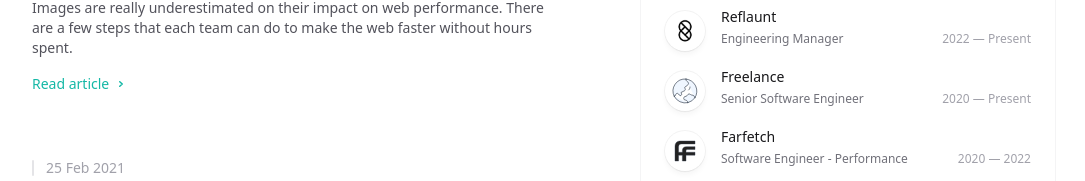
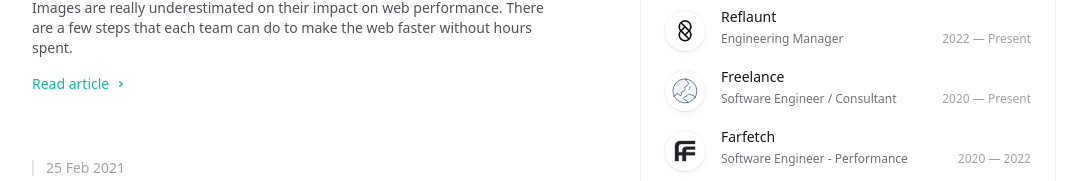
Before and after one commit to vitaliimelnychuk/blog, a Next.js app: page / in a window 1280 px wide. Shown: the part 494-675 px from the top of the page, without its empty margins (96-1181 px from the left). Built offline with nearby package versions, Linux system fonts and the light colour scheme.

Commit message:
chore: title change

```diff
--- a/src/components/Resume.tsx
+++ b/src/components/Resume.tsx
@@ -18,7 +18,7 @@ function Resume() {
     },
     {
       company: 'Freelance',
-      title: 'Senior Software Engineer',
+      title: 'Software Engineer / Consultant',
       logo: logoFreelance,
       start: '2020',
       end: null,
```
